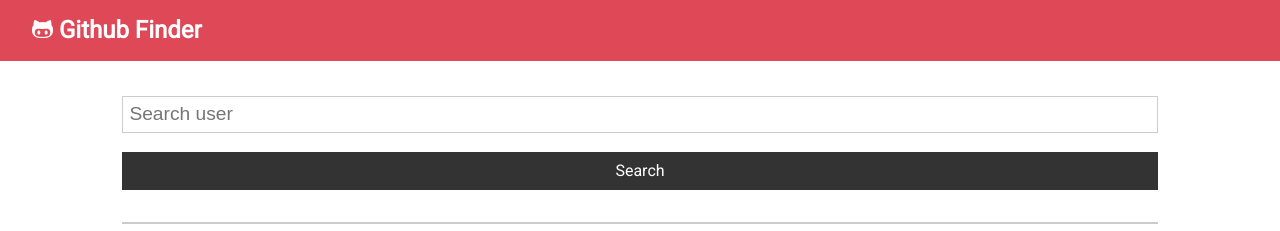
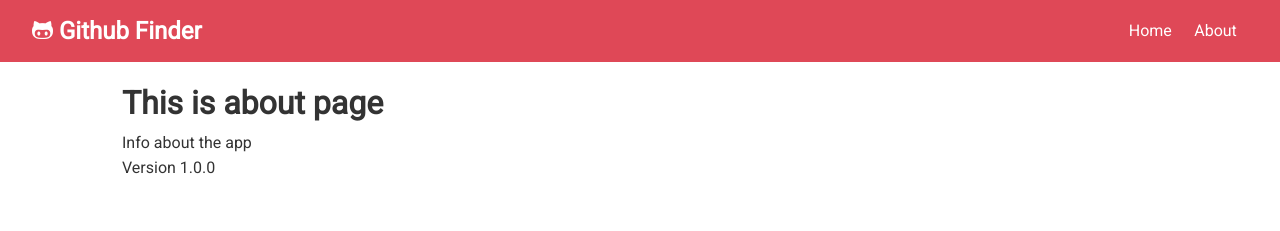
Before and after one commit to bishaludas/Github-user-finder, a React (Create React App) app: page /about in a window 1280 px wide. Shown: the top 231 px of the page. Built offline with nearby package versions, Linux system fonts and the light colour scheme; no server answers.

Commit message:
react router dom and Link module

```diff
--- a/src/App.js
+++ b/src/App.js
@@ -4,6 +4,7 @@ import Navbar from "./components/layouts/Navbar";
 import Alert from "./components/layouts/Alert";
 import Users from "./components/Users/Users";
 import Search from "./components/Search/search";
+import About from "./components/pages/About";
 import axios from "axios";
 import "./App.css";
 
@@ -49,10 +50,18 @@ class App extends Component {
     const { users, loading } = this.state;
 
     return (
+      <Router>
         <div className="App">
           <Navbar />
           <div className="container">
             <Alert showAlert={this.state.alert} />
+
+            <Switch>
+              <Route
+                exact
+                path="/"
+                render={props => (
+                  <Fragment>
                     <Search
                       searchUsers={this.searchUsers}
                       clearUsers={this.clearUsers}
@@ -60,8 +69,15 @@ class App extends Component {
                       setAlert={this.setAlert}
                     />
                     <Users loading={loading} users={users} />
+                  </Fragment>
+                )}
+              />
+
+              <Route exact path="/about" component={About} />
+            </Switch>
           </div>
         </div>
+      </Router>
     );
   }
 }
--- a/src/components/layouts/Navbar.js
+++ b/src/components/layouts/Navbar.js
@@ -1,5 +1,6 @@
 import React from "react";
 import PropTypes from "prop-types";
+import { Link } from "react-router-dom";
 
 const Navbar = props => {
   return (
@@ -8,6 +9,10 @@ const Navbar = props => {
         <h1>
           <i className={props.icon}></i> {props.title}
         </h1>
+        <ul>
+          <Link to="/">Home</Link>
+          <Link to="/about">About</Link>
+        </ul>
       </nav>
     </div>
   );
--- /dev/null
+++ b/src/components/pages/About.js
@@ -0,0 +1,13 @@
+import React, { Fragment } from "react";
+
+const About = () => {
+  return (
+    <Fragment>
+      <h1>This is about page</h1>
+      <p>Info about the app</p>
+      <p>Version 1.0.0</p>
+    </Fragment>
+  );
+};
+
+export default About;
```
Lines whose indentation alone changed are shown as unchanged.
